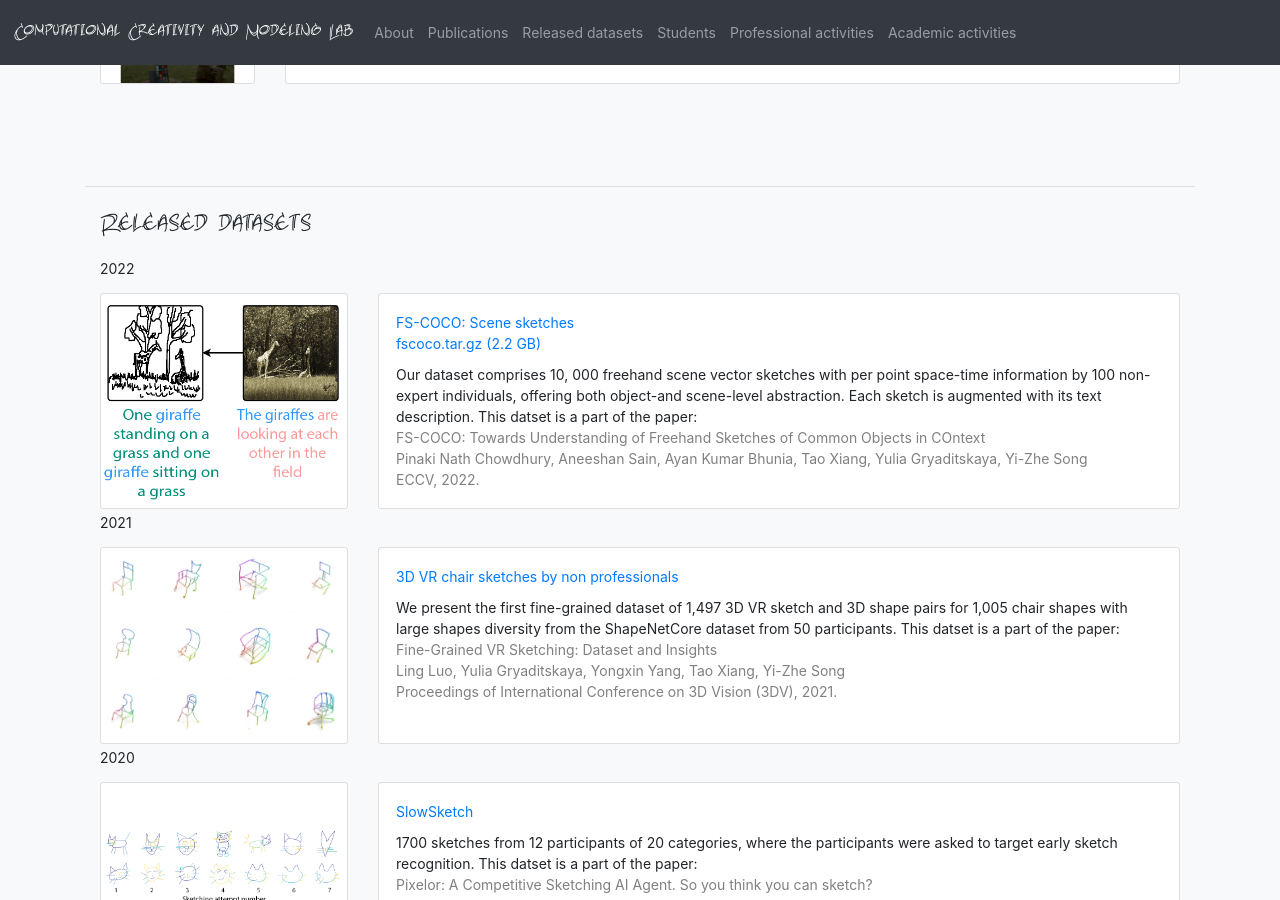
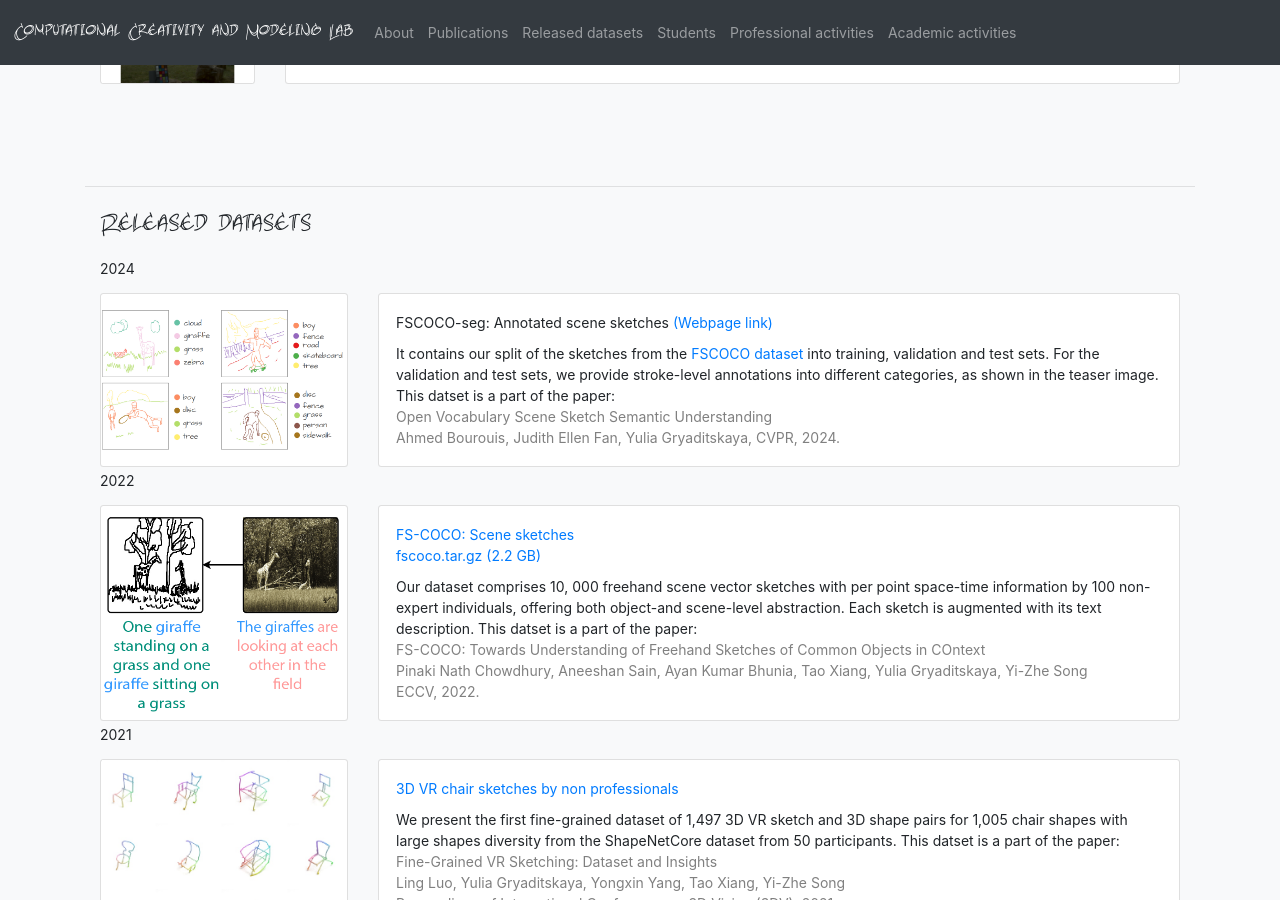
Before and after one commit to ygryadit/ygryadit.github.io, a Jekyll site: the page built from index.md, in a window 1280 px wide and 900 px high, scrolled down 5108 px. Built offline with Jekyll 4.4.1, drawn with Linux system fonts in a browser that asks for light colours; grey boxes are pictures that could not be loaded.

Commit message:
Adding a dataset

```diff
--- a/index.md
+++ b/index.md
@@ -308,6 +308,41 @@ layout: main
 	<hr>
 	<div class="container">
 			<h3> Released datasets </h3>
+						<!-- ---- -->
+			<div class='publ_year'> 2024 </div>
+
+			<div class="row mt-3 mb-1">
+
+				<div class="col-sm-3 align-items-stretch d-flex align-items-stretch">
+					<div class="card align-items-center justify-content-center w-100">
+						<img src='DatasetsThumbs/fscoco-seg.png'  width = '99%'  />
+					</div>
+				</div>
+
+				<div class="col-sm-9 align-items-stretch d-flex align-items-stretch">
+						<div class="card w-100">
+						<div class="card-body">
+							<div class = 'title card-title'>
+								FSCOCO-seg: Annotated scene sketches <a href='http://cvssp.org/data/fscoco-seg'>(Webpage link)</a>
+							</div>
+
+							<div class = 'DatasetDesc card-text' >
+								It contains our split of the sketches from the <a href="http://cvssp.org/data/fscoco">FSCOCO dataset</a> into training,
+								validation and test sets. For the validation and test sets,
+								we provide stroke-level annotations into different categories, as shown in the teaser image.
+								<br>
+								This datset is a part of the paper:
+
+								<div style="color:grey">
+								Open Vocabulary Scene Sketch Semantic Understanding <br>
+								Ahmed Bourouis, Judith Ellen Fan, Yulia Gryaditskaya, CVPR, 2024.
+								</div>
+							</div>
+						</div>
+					</div>
+				</div>
+			</div>
+
 
 			<!-- ---- -->
 			<div class='publ_year'> 2022 </div>
```
